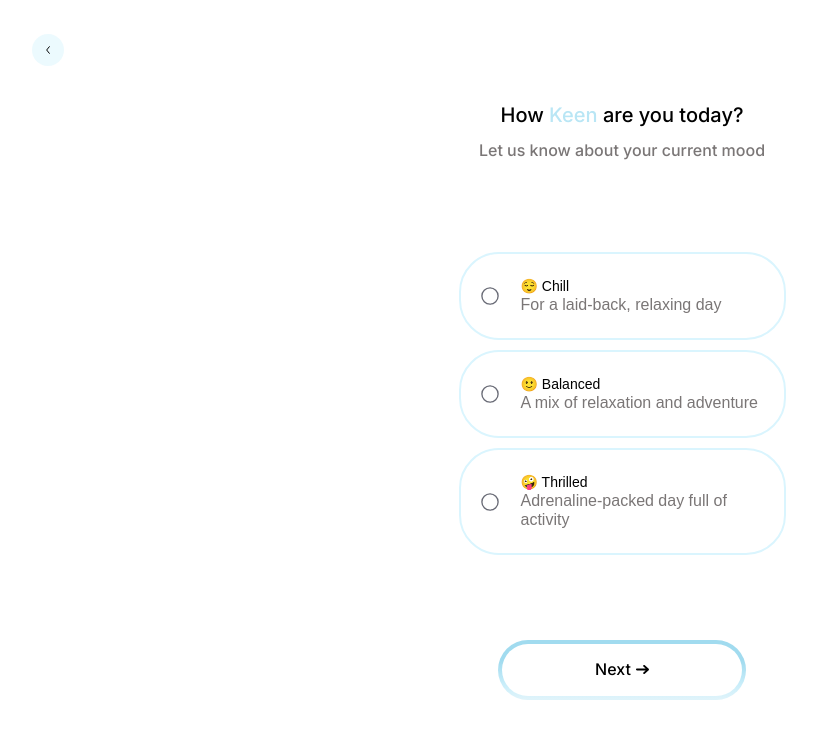
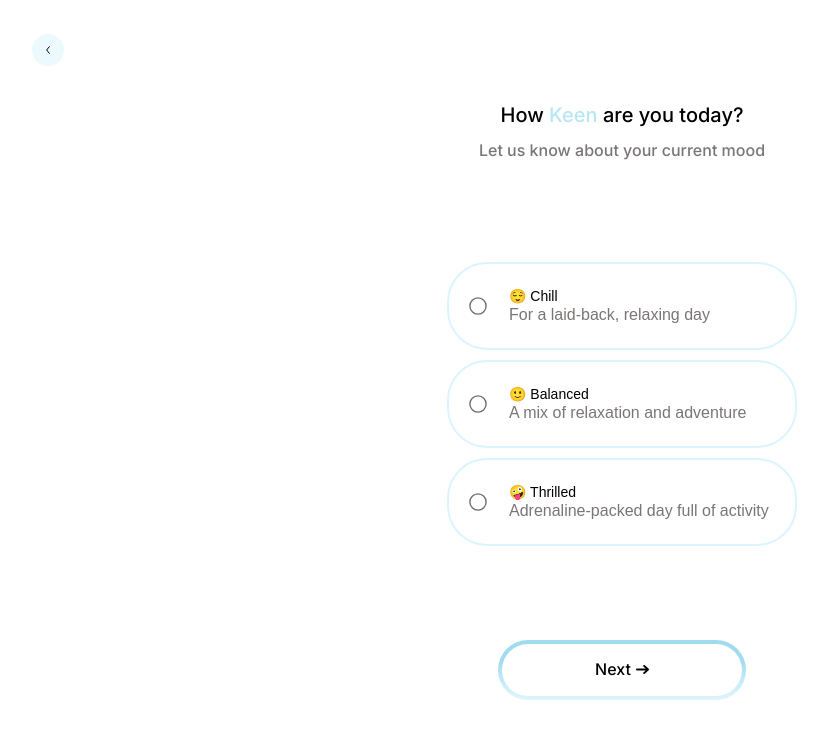
Before and after one commit to Scriptkidd98/keen-nextjs, a Next.js app: page /onboarding/how-keen in a window 1280 px wide. Shown: the top 738 px of the page, without its empty margins (18-846 px from the left). Built offline with nearby package versions, Linux system fonts and the light colour scheme.

Commit message:
changes made

```diff
--- a/src/app/onboarding/how-keen/page.module.css
+++ b/src/app/onboarding/how-keen/page.module.css
@@ -1,6 +1,6 @@
 .onboardinghowkeenselectbutton {
     border: 2px solid rgba(218, 245, 254, 1);
-    width: 327px;
+    width: 350px;
     min-height: 84px;
     padding: 24px 20px 24px 20px;
     border-radius: 40px;
@@ -29,6 +29,7 @@
     font-weight: 500;
     line-height: 19px;
     letter-spacing: 0em;
+    white-space: nowrap;
 }
 .keenspan {
     color: rgba(185, 230, 245);
--- a/src/app/onboarding/location/page.module.css
+++ b/src/app/onboarding/location/page.module.css
@@ -5,7 +5,7 @@
     display: flex;
     justify-content: flex-end;
     flex-direction: column;
-    height: 100%;
+    height: 76.4778325vh;
     background-size: cover;
     margin-top: -14.2857143vh;
 }
```
